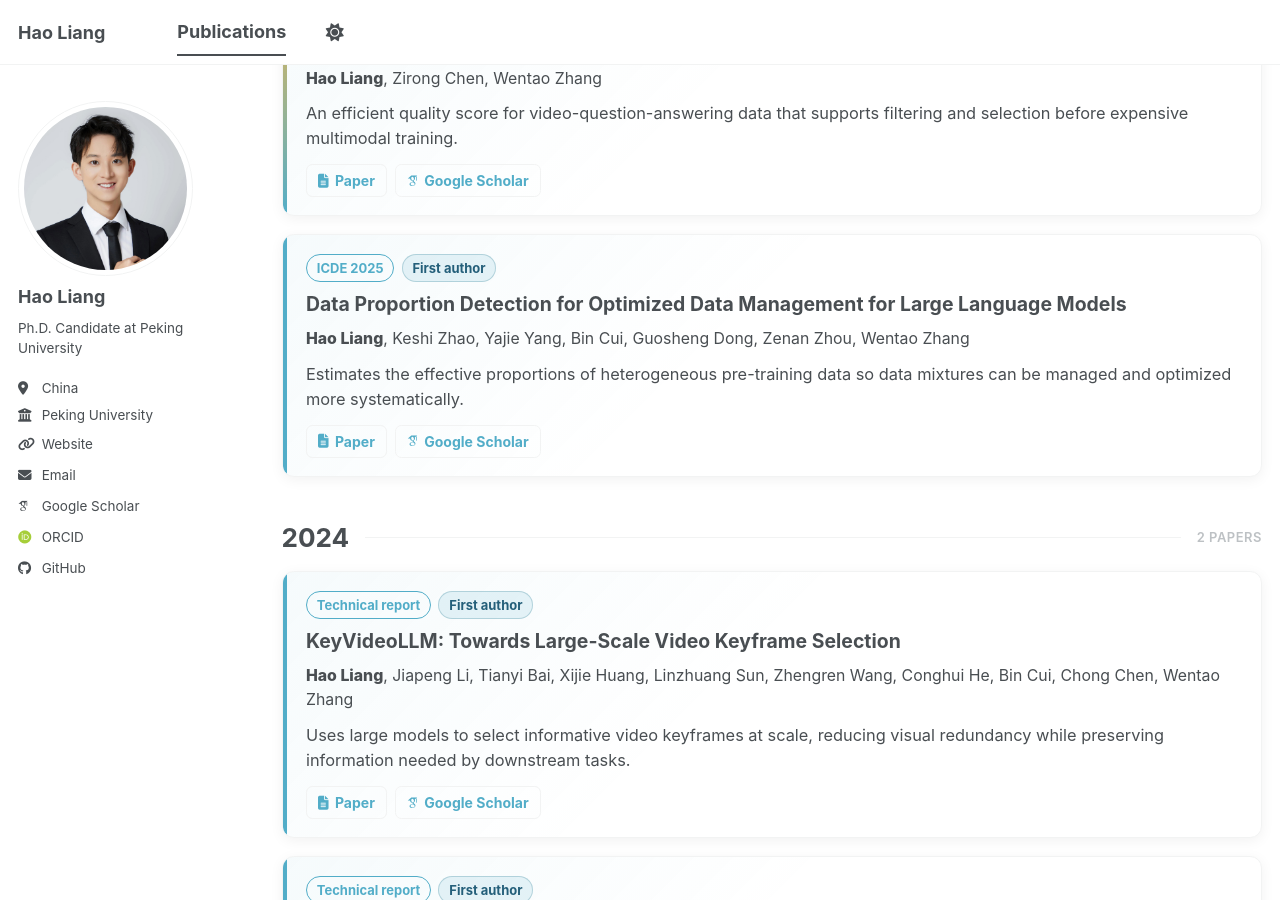
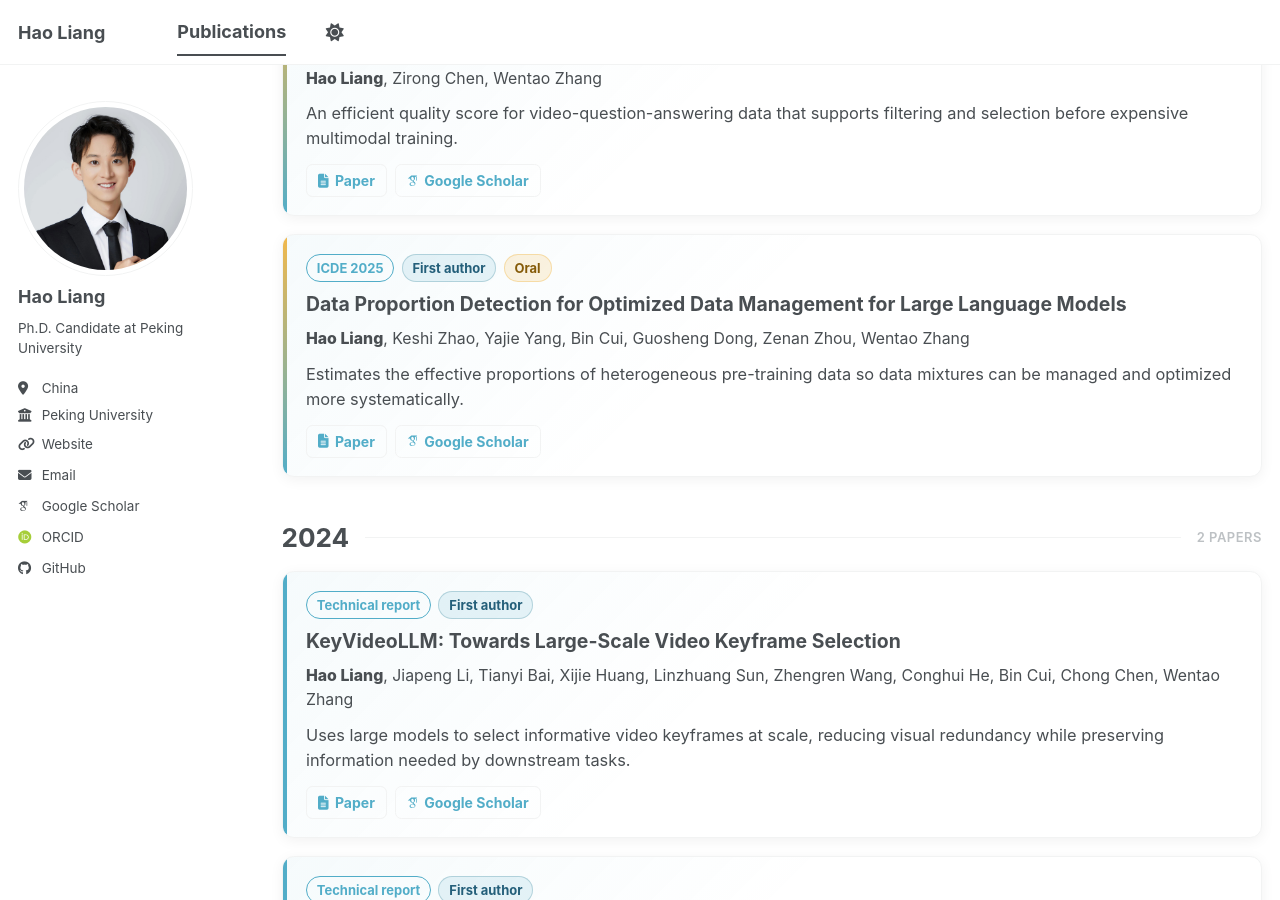
Before and after one commit to haolpku/haolpku.github.io, a Jekyll site: the page built from _pages/publications.html, in a window 1280 px wide and 900 px high, scrolled down 7918 px. Built offline with Jekyll 4.4.1, drawn with Linux system fonts in a browser that asks for light colours; some web fonts are replaced; a script bundle is joined from its source files by our own code; library files that are not in the unit come from our copies.

Commit message:
Mark Data Proportion Detection as oral

```diff
--- a/_data/publications_detailed.yml
+++ b/_data/publications_detailed.yml
@@ -419,7 +419,7 @@
   authors: "Hao Liang, Keshi Zhao, Yajie Yang, Bin Cui, Guosheng Dong, Zenan Zhou, Wentao Zhang"
   venue: "ICDE 2025"
   year: "2025"
-  note: "First author"
+  note: "First author · Oral"
   paper_url: "https://arxiv.org/abs/2409.17527"
   scholar_id: "W7OEmFMy1HYC"
   summary: "Estimates the effective proportions of heterogeneous pre-training data so data mixtures can be managed and optimized more systematically."
```
